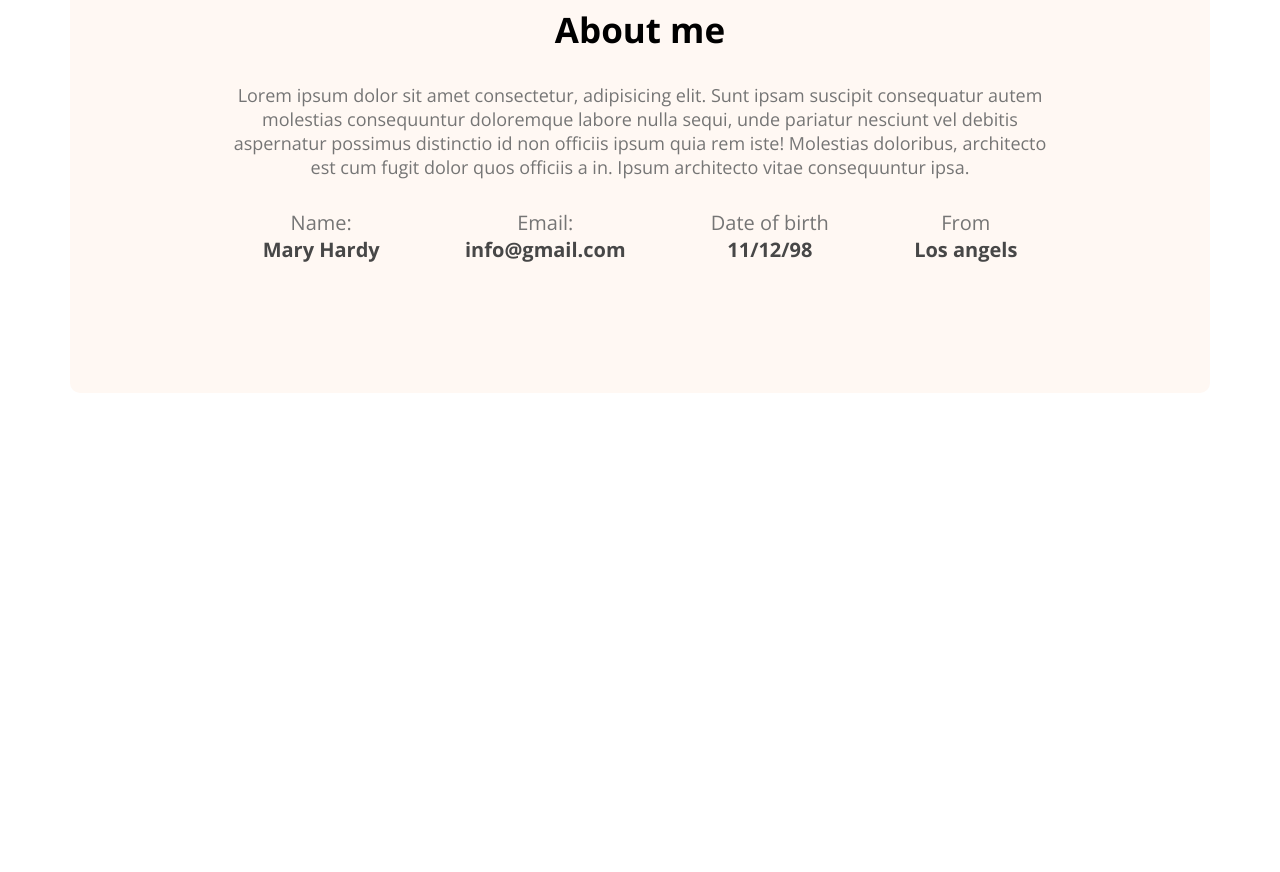
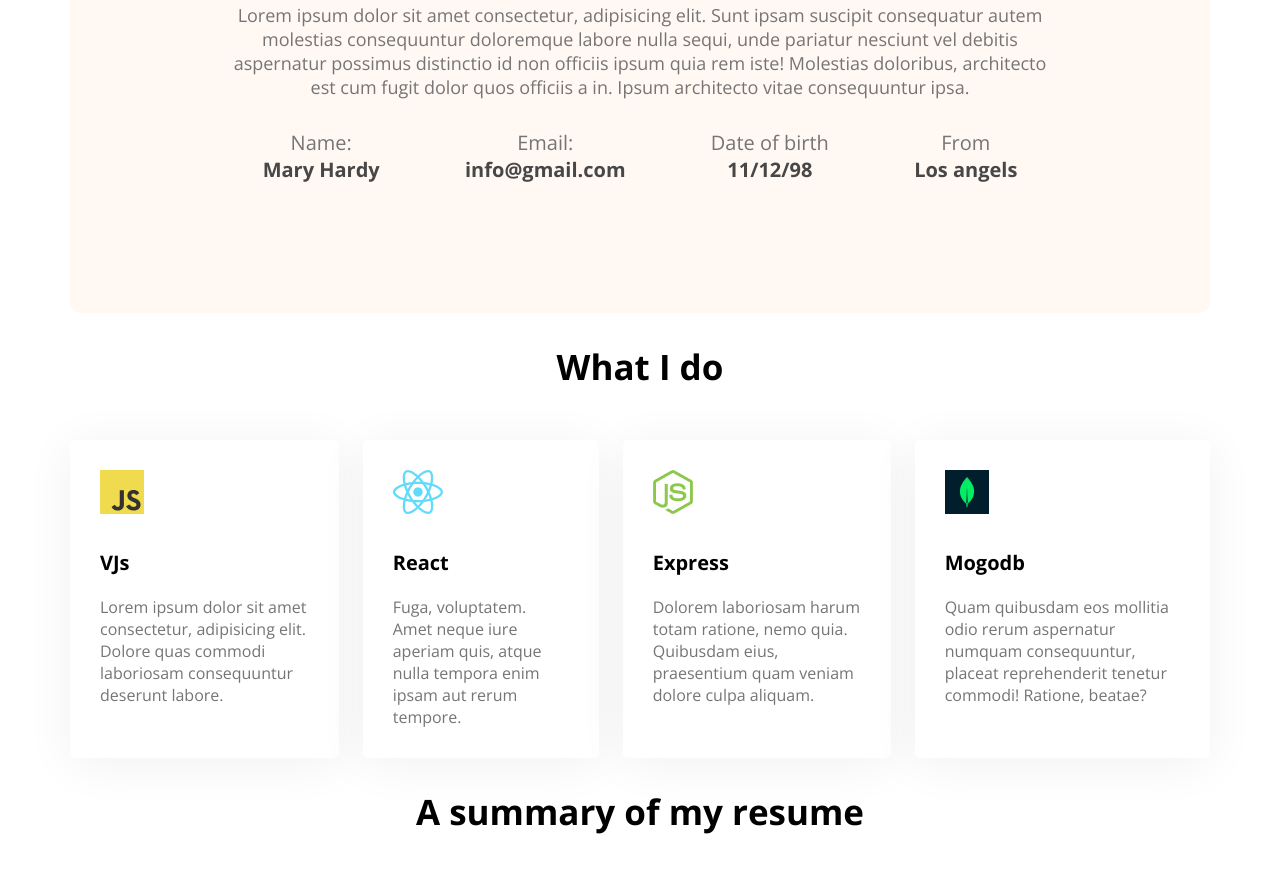
Before and after one commit to Ninjax11000/develper-portfolio, a plain HTML site: page index.html in a window 1280 px wide. Shown: the part 1094-1966 px from the top of the page. Before the commit the page ends 1487 px from the top, so only its background shows below. Drawn offline with nearby package versions, Linux system fonts and the light colour scheme.

Commit message:
added skills

```diff
--- a/index.html
+++ b/index.html
@@ -53,6 +53,35 @@
             </div>
 
         </section>
+        <section class="what-i-do">
+            <h3 class="section-title">What I do</h3>
+            <div class="skill-container">
+                <div class="skill">
+                    <img src="images/icons/js.png" alt="">
+                    <p class="skill-title">VJs</p>
+                    <p class="skill-desc">Lorem ipsum dolor sit amet consectetur, adipisicing elit. Dolore quas commodi laboriosam consequuntur deserunt labore.</p>
+                </div>
+                <div class="skill">
+                    <img src="images/icons/react.png" alt="">
+                    <p class="skill-title">React</p>
+                    <p class="skill-desc">Fuga, voluptatem. Amet neque iure aperiam quis, atque nulla tempora enim ipsam aut rerum tempore.</p>
+                </div>
+                <div class="skill">
+                    <img src="images/icons/nodejs.png" alt="">
+                    <p class="skill-title">Express</p>
+                    <p class="skill-desc">Dolorem laboriosam harum totam ratione, nemo quia. Quibusdam eius, praesentium quam veniam dolore culpa aliquam.</p>
+                </div>
+                <div class="skill">
+                    <img src="images/icons/mongo.png" alt="">
+                    <p class="skill-title">Mogodb</p>
+                    <p class="skill-desc">Quam quibusdam eos mollitia odio rerum aspernatur numquam consequuntur, placeat reprehenderit tenetur commodi! Ratione, beatae?</p>
+                </div>
+            </div>
+        </section>
+        <section class="resume">
+                <h3 class="section-title">A summary of my resume</h3>
+
+        </section>
     </main>
     <footer>
 
--- a/styles/portfolio.css
+++ b/styles/portfolio.css
@@ -58,18 +58,21 @@ padding: 18px 36px;
     background-position: bottom right,left;
 
 }
+section{
+    margin-top: 30px;
+}
 .about{
- margin-top: 130px;
+ /* margin-top: 130px; */
  background: #fff8f3;
  border-radius: 10px;
  padding: 130px 150px;
  text-align: center;
 }
 .section-title{
-
+   text-align: center;
     font-weight: 700;
     font-size: 35px;
-    margin-bottom: 30px;
+    margin-bottom: 50px;
 }
 .section-desc{
     color: #757575;
@@ -93,3 +96,22 @@ main{
     font-weight: 700;
     color: #474747;
 }
+.skill-container{
+    display: flex;
+    gap: 24px;
+}
+.skill-title{
+    font-weight: 700;
+    font-size: 20px;
+    margin-top: 30px;
+    margin-bottom: 20px;
+}
+.skill-desc{
+    color: #757575;
+}
+.skill{
+    background-color: white;
+    box-shadow: 0px 6px 50px rgba(0, 0, 0, 0.06);
+    border-radius: 5px;
+    padding: 30px;
+}
```
